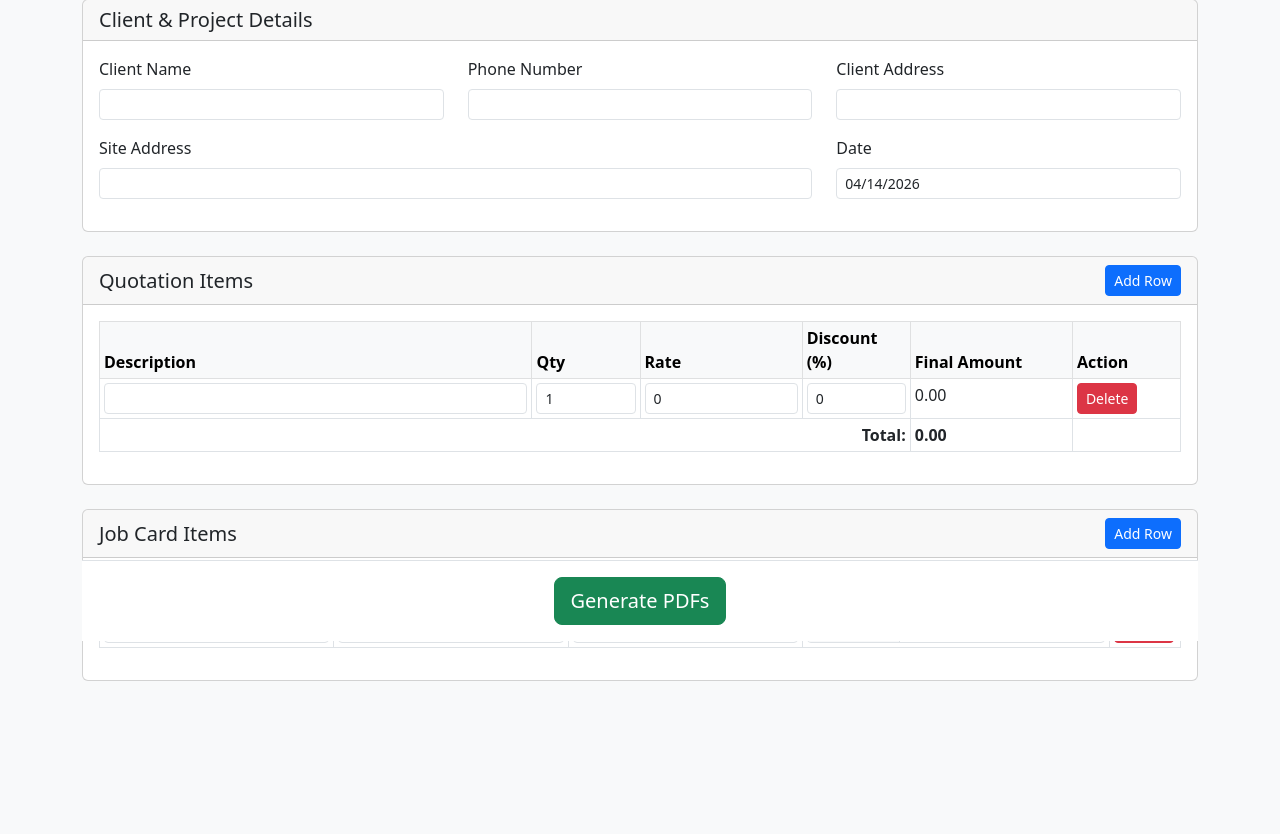
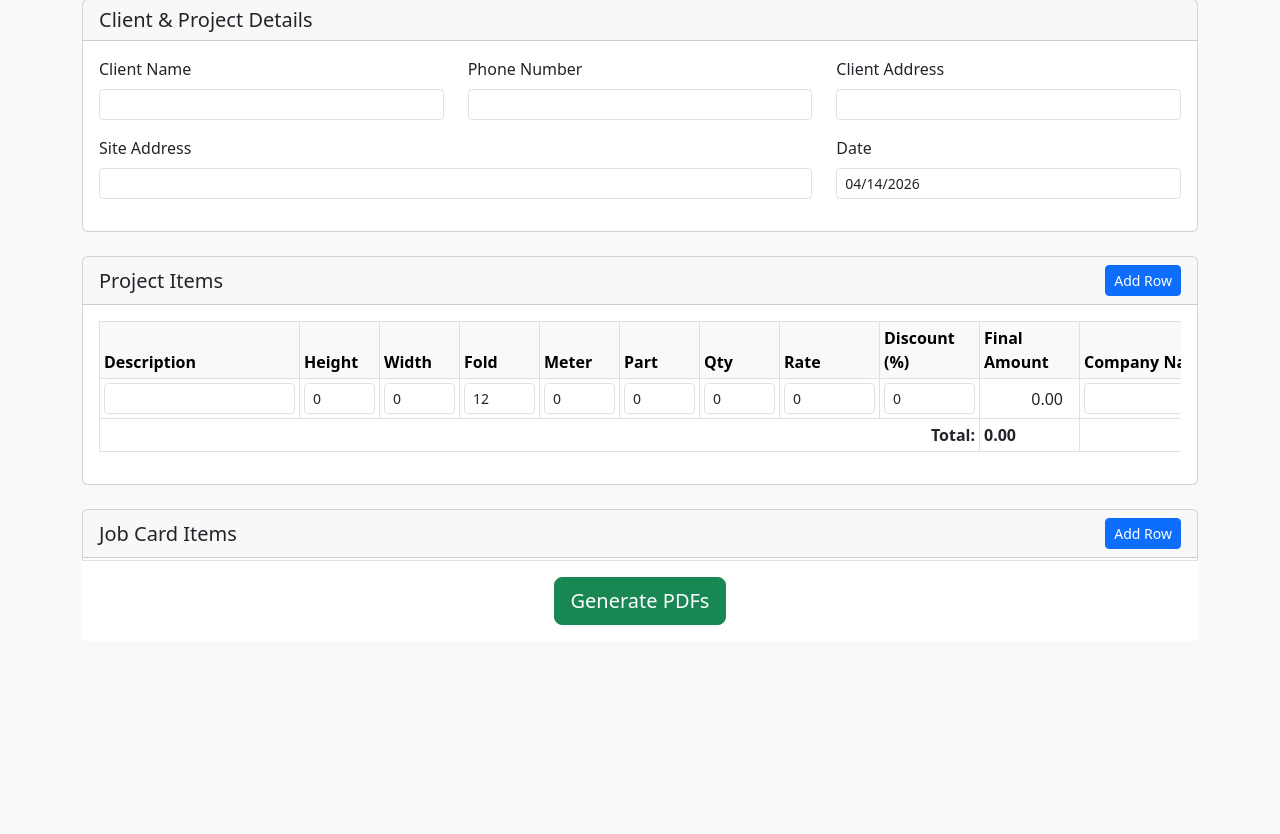
Before and after one commit to readywebsites/navkar_arts, a Django app: page / in a window 1280 px wide. Shown: the part 159-993 px from the top of the page. After the commit the page ends 784 px from the top, so only its background shows below. Run offline with Django 3.2, Linux system fonts and the light colour scheme; lists and menus that the app fills with data are empty.

Commit message:
height width and fold in quotation, quotation and job card in same row

```diff
--- a/templates/generator/home.html
+++ b/templates/generator/home.html
@@ -69,23 +69,32 @@
             </div>
         </div>
 
-        <!-- Quotation Items -->
+        <!-- Items -->
         <div class="card">
             <div class="card-header d-flex justify-content-between align-items-center">
-                <h5 class="mb-0">Quotation Items</h5>
-                <button type="button" class="btn btn-primary btn-sm" id="add-quotation-row">Add Row</button>
+                <h5 class="mb-0">Project Items</h5>
+                <button type="button" class="btn btn-primary btn-sm" id="add-item-row">Add Row</button>
             </div>
             <div class="card-body">
                 <div class="table-responsive">
-                    <table class="table table-bordered table-sm" id="quotation-table">
+                    <table class="table table-bordered table-sm" id="item-table">
                         <thead class="table-light">
                             <tr>
-                                <th style="width: 40%;">Description</th>
-                                <th style="width: 10%;">Qty</th>
-                                <th style="width: 15%;">Rate</th>
-                                <th style="width: 10%;">Discount (%)</th>
-                                <th style="width: 15%;">Final Amount</th>
-                                <th style="width: 10%;">Action</th>
+                                <th style="min-width: 200px;">Description</th>
+                                <th style="min-width: 80px;">Height</th>
+                                <th style="min-width: 80px;">Width</th>
+                                <th style="min-width: 80px;">Fold</th>
+                                <th style="min-width: 80px;">Meter</th>
+                                <th style="min-width: 80px;">Part</th>
+                                <th style="min-width: 80px;">Qty</th>
+                                <th style="min-width: 100px;">Rate</th>
+                                <th style="min-width: 100px;">Discount (%)</th>
+                                <th style="min-width: 100px;">Final Amount</th>
+                                <th style="min-width: 150px;">Company Name</th>
+                                <th style="min-width: 100px;">Booklet No</th>
+                                <th style="min-width: 100px;">Page No</th>
+                                <th style="min-width: 200px;">Reference Image</th>
+                                <th>Action</th>
                             </tr>
                         </thead>
                         <tbody>
@@ -93,9 +102,9 @@
                         </tbody>
                         <tfoot>
                             <tr>
-                                <th colspan="4" class="text-end">Total:</th>
+                                <th colspan="9" class="text-end">Total:</th>
                                 <th id="quotation-total">0.00</th>
-                                <th></th>
+                                <th colspan="5"></th>
                             </tr>
                         </tfoot>
                     </table>
@@ -148,31 +157,48 @@ document.addEventListener('DOMContentLoaded', function () {
         dateInput.value = `${yyyy}-${mm}-${dd}`;
     }
 
-    // --- Quotation Logic ---
-    const quotationTableBody = document.querySelector('#quotation-table tbody');
-    const addQuotationRowBtn = document.getElementById('add-quotation-row');
-    const quotationTotalEl = document.getElementById('quotation-total');
+    // --- Items Logic ---
+    const itemTableBody = document.querySelector('#item-table tbody');
+    const addItemRowBtn = document.getElementById('add-item-row');
+    const itemTotalEl = document.getElementById('quotation-total');
 
-    let quotationRowCount = 0;
-
-    function addQuotationRow() {
-        quotationRowCount++;
+    function addItemRow() {
         const row = document.createElement('tr');
         row.innerHTML = `
-            <td><input type="text" class="form-control form-control-sm" name="quotation_description[]"></td>
-            <td><input type="number" class="form-control form-control-sm qty" name="quotation_qty[]" value="1" step="0.01"></td>
-            <td><input type="number" class="form-control form-control-sm rate" name="quotation_rate[]" value="0" step="0.01"></td>
-            <td><input type="number" class="form-control form-control-sm discount" name="quotation_discount_percent[]" value="0" step="0.01"></td>
-            <td class="final-amount">0.00</td>
+            <td><input type="text" class="form-control form-control-sm" name="item_description[]"></td>
+            <td><input type="number" class="form-control form-control-sm height" name="item_height[]" value="0" step="0.01"></td>
+            <td><input type="number" class="form-control form-control-sm width" name="item_width[]" value="0" step="0.01"></td>
+            <td><input type="number" class="form-control form-control-sm fold" name="item_fold[]" value="12" step="0.01"></td>
+            <td><input type="number" class="form-control form-control-sm meter" name="item_meter[]" value="0" step="0.01" readonly tabindex="-1"></td>
+            <td><input type="number" class="form-control form-control-sm part" name="item_part[]" value="0" step="0.01" readonly tabindex="-1"></td>
+            <td><input type="number" class="form-control form-control-sm qty" name="item_qty[]" value="0" step="0.01" readonly tabindex="-1"></td>
+            <td><input type="number" class="form-control form-control-sm rate" name="item_rate[]" value="0" step="0.01"></td>
+            <td><input type="number" class="form-control form-control-sm discount" name="item_discount_percent[]" value="0" step="0.01"></td>
+            <td class="final-amount align-middle text-end pe-3">0.00</td>
+            <td><input type="text" class="form-control form-control-sm" name="item_company_name[]"></td>
+            <td><input type="text" class="form-control form-control-sm" name="item_booklet_no[]"></td>
+            <td><input type="text" class="form-control form-control-sm" name="item_page_no[]"></td>
+            <td><input type="file" class="form-control form-control-sm" name="item_reference_image[]" accept="image/*"></td>
             <td><button type="button" class="btn btn-danger btn-sm delete-row">Delete</button></td>
         `;
-        quotationTableBody.appendChild(row);
+        itemTableBody.appendChild(row);
     }
 
-    function updateQuotationTotals() {
+    function updateItemTotals() {
         let total = 0;
-        quotationTableBody.querySelectorAll('tr').forEach(row => {
-            const qty = parseFloat(row.querySelector('.qty').value) || 0;
+        itemTableBody.querySelectorAll('tr').forEach(row => {
+            const height = parseFloat(row.querySelector('.height').value) || 0;
+            const width = parseFloat(row.querySelector('.width').value) || 0;
+            const fold = parseFloat(row.querySelector('.fold').value) || 0;
+
+            const meter = (height + fold) / 39;
+            const part = width / 21;
+            const qty = part * meter;
+
+            row.querySelector('.meter').value = meter.toFixed(2);
+            row.querySelector('.part').value = part.toFixed(2);
+            row.querySelector('.qty').value = qty.toFixed(2);
+
             const rate = parseFloat(row.querySelector('.rate').value) || 0;
             const discount = parseFloat(row.querySelector('.discount').value) || 0;
 
@@ -183,53 +209,29 @@ document.addEventListener('DOMContentLoaded', function () {
             row.querySelector('.final-amount').textContent = finalAmount.toFixed(2);
             total += finalAmount;
         });
-        quotationTotalEl.textContent = total.toFixed(2);
+        if (itemTotalEl) {
+            itemTotalEl.textContent = total.toFixed(2);
+        }
     }
 
-    addQuotationRowBtn.addEventListener('click', addQuotationRow);
+    addItemRowBtn.addEventListener('click', addItemRow);
 
-    quotationTableBody.addEventListener('input', function(e) {
-        if (e.target.classList.contains('qty') || e.target.classList.contains('rate') || e.target.classList.contains('discount')) {
-            updateQuotationTotals();
+    itemTableBody.addEventListener('input', function(e) {
+        if (e.target.classList.contains('height') || e.target.classList.contains('width') || e.target.classList.contains('fold') ||
+            e.target.classList.contains('rate') || e.target.classList.contains('discount')) {
+            updateItemTotals();
         }
     });
 
-    quotationTableBody.addEventListener('click', function(e) {
+    itemTableBody.addEventListener('click', function(e) {
         if (e.target.classList.contains('delete-row')) {
             e.target.closest('tr').remove();
-            updateQuotationTotals();
+            updateItemTotals();
         }
     });
 
-    // --- Job Card Logic ---
-    const jobCardTableBody = document.querySelector('#job-card-table tbody');
-    const addJobCardRowBtn = document.getElementById('add-job-card-row');
-    let jobCardRowCount = 0;
-
-    function addJobCardRow() {
-        const index = jobCardRowCount++; // Use a unique incrementing index
-        const row = document.createElement('tr');
-        row.innerHTML = `
-            <td><input type="text" class="form-control form-control-sm" name="job_card_company_name_${index}"></td>
-            <td><input type="text" class="form-control form-control-sm" name="job_card_booklet_no_${index}"></td>
-            <td><input type="text" class="form-control form-control-sm" name="job_card_page_no_${index}"></td>
-            <td><input type="file" class="form-control form-control-sm" name="job_card_image_${index}" accept="image/*"></td>
-            <td><button type="button" class="btn btn-danger btn-sm delete-row">Delete</button></td>
-        `;
-        jobCardTableBody.appendChild(row);
-    }
-
-    addJobCardRowBtn.addEventListener('click', addJobCardRow);
-
-    jobCardTableBody.addEventListener('click', function(e) {
-        if (e.target.classList.contains('delete-row')) {
-            e.target.closest('tr').remove();
-        }
-    });
-
-    // Add initial rows
-    addQuotationRow();
-    addJobCardRow();
+    // Add initial row
+    addItemRow();
 });
 </script>
 
```
